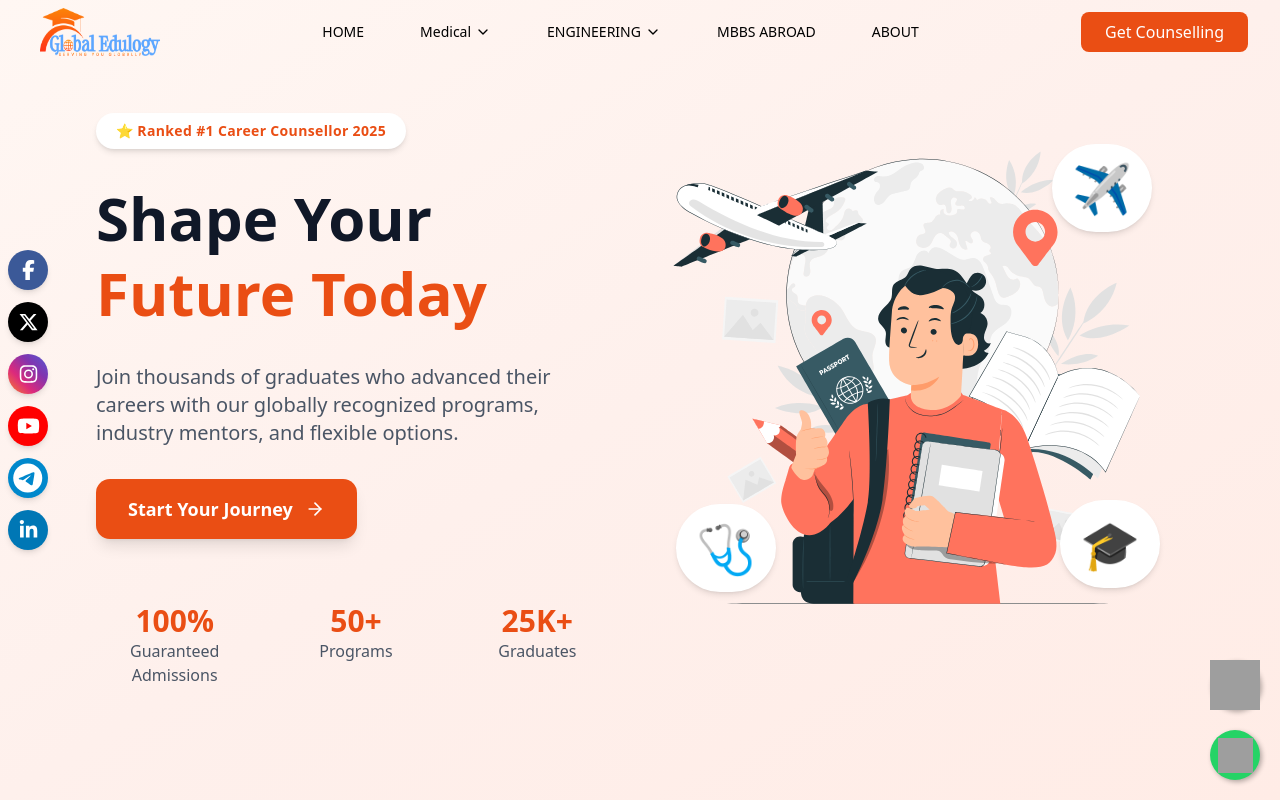
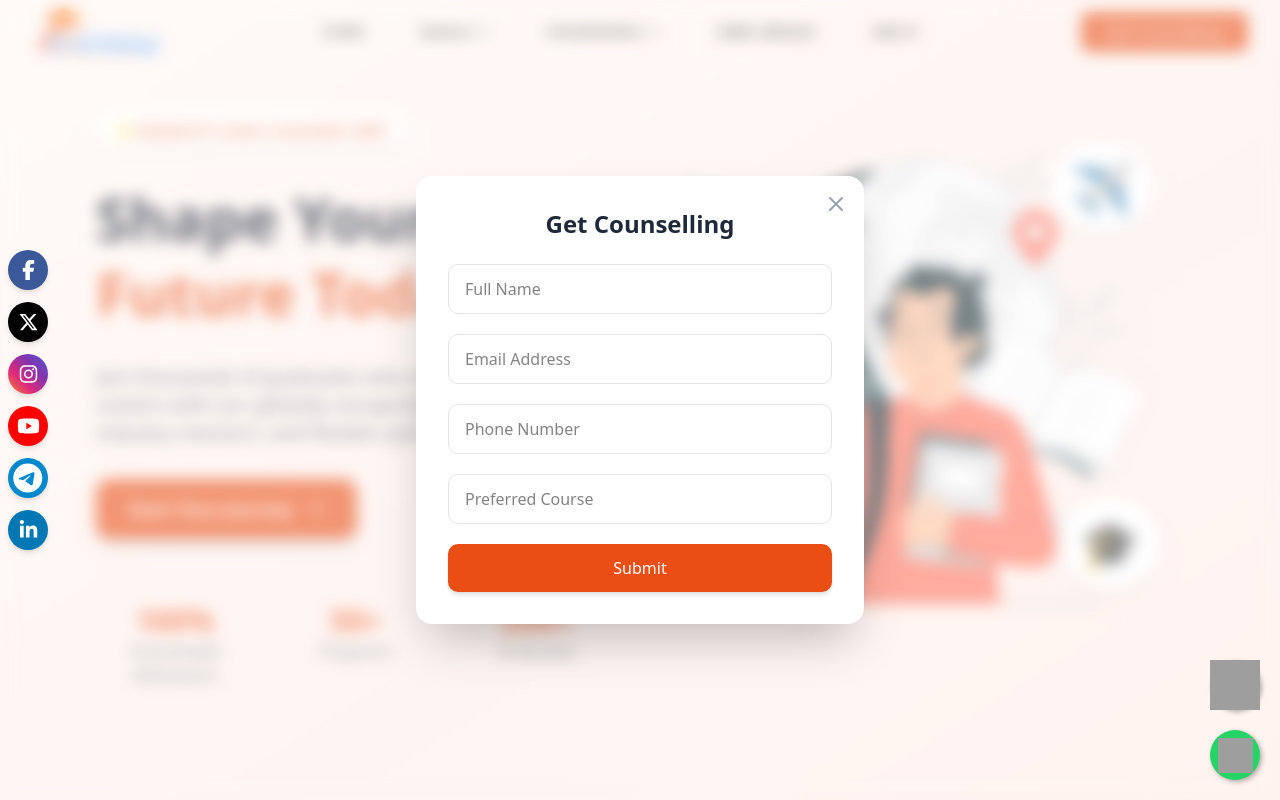
Before and after one commit to saqeebkhan2022/globaledulogy, a Next.js app: page / in a window 1280 px wide. Both pictures are taken after a click on the button "Get Counselling". Shown: the top 800 px of the page. Built offline with nearby package versions, Linux system fonts and the light colour scheme; grey boxes are pictures that could not be loaded.

Commit message:
form popup

```diff
--- /dev/null
+++ b/app/api/enquiry/route.js
@@ -0,0 +1,53 @@
+import nodemailer from "nodemailer";
+
+export async function POST(req) {
+  try {
+    const { name, email, phone, course } = await req.json();
+
+    // Setup transporter
+    const transporter = nodemailer.createTransport({
+      host: "smtp.gmail.com",
+      port: 465,
+      secure: true,
+      auth: {
+        user: "shshank2022@gmail.com",
+        pass: "ykcxlpiqhykmqscw",
+      },
+    });
+
+    // Send email
+    await transporter.sendMail({
+      from: `"Counselling Form" <${process.env.EMAIL_USER}>`,
+      to: "quadriabsaar@gmail.com",
+      subject: "New Counselling Form Submission",
+      html: `
+        <div style="font-family: Arial, sans-serif; line-height: 1.6; color: #333; background:#f9f9f9; padding:30px;">
+          <div style="max-width:600px; margin:0 auto; background:#fff; border-radius:8px; box-shadow:0 2px 6px rgba(0,0,0,0.1); padding:20px;">
+            <h2 style="color:#003366; text-align:center; margin-bottom:10px;">New Enquiry</h2>
+            <table style="border-collapse: collapse; width: 100%; font-size: 14px;">
+              <tr><td style="padding:10px; font-weight:bold; background:#f1f5f9;">Course</td><td style="padding:10px;">${course}</td></tr>
+              <tr><td style="padding:10px; font-weight:bold; background:#f1f5f9;">Name</td><td style="padding:10px;">${name}</td></tr>
+              <tr><td style="padding:10px; font-weight:bold; background:#f1f5f9;">Email</td><td style="padding:10px;"><a href="mailto:${email}">${email}</a></td></tr>
+              <tr><td style="padding:10px; font-weight:bold; background:#f1f5f9;">Phone</td><td style="padding:10px;">${phone}</td></tr>
+            </table>
+            <p style="margin-top:20px; font-size:14px; color:#555; text-align:center;">Please review the submission and take the necessary action.</p>
+          </div>
+        </div>
+      `,
+    });
+
+    return new Response(
+      JSON.stringify({ message: "Form submitted successfully!" }),
+      {
+        status: 200,
+        headers: { "Content-Type": "application/json" },
+      }
+    );
+  } catch (error) {
+    console.error(error);
+    return new Response(JSON.stringify({ message: "Error sending form" }), {
+      status: 500,
+      headers: { "Content-Type": "application/json" },
+    });
+  }
+}
--- a/app/components/CounsellingSection.jsx
+++ b/app/components/CounsellingSection.jsx
@@ -26,7 +26,7 @@ export default function CounsellingSection() {
   const handleSubmit = async (e) => {
     e.preventDefault();
     try {
-      const res = await fetch("/api/contact", {
+      const res = await fetch("/api/counselling", {
         method: "POST",
         headers: { "Content-Type": "application/json" },
         body: JSON.stringify(form),
--- a/app/components/navbar.jsx
+++ b/app/components/navbar.jsx
@@ -4,6 +4,7 @@ import { useState, useEffect } from "react";
 import { ChevronDown, Menu, X } from "lucide-react";
 import Image from "next/image";
 import logo from "../../public/images/logo.png";
+import { toast } from "react-toastify";
 
 export default function Navbar() {
   const [isOpen, setIsOpen] = useState(false);
@@ -12,6 +13,7 @@ export default function Navbar() {
   const [ugOpen, setUgOpen] = useState(false);
   const [pgOpen, setPgOpen] = useState(false);
   const [isScrolled, setIsScrolled] = useState(false);
+  const [showForm, setShowForm] = useState(false);
 
   useEffect(() => {
     const handleScroll = () => {
@@ -21,7 +23,39 @@ export default function Navbar() {
     return () => window.removeEventListener("scroll", handleScroll);
   }, []);
 
+  const handleSubmit = async (e) => {
+    e.preventDefault();
+
+    const formData = {
+      name: e.target[0].value,
+      email: e.target[1].value,
+      phone: e.target[2].value,
+      course: e.target[3].value,
+    };
+
+    try {
+      const res = await fetch("/api/enquiry", {
+        method: "POST",
+        headers: {
+          "Content-Type": "application/json",
+        },
+        body: JSON.stringify(formData),
+      });
+
+      if (res.ok) {
+        toast.success("Form submitted successfully!");
+        setShowForm(false);
+      } else {
+        toast.error("❌ Something went wrong. Please try again.");
+      }
+    } catch (error) {
+      console.error(error);
+      toast.error("⚠️ Failed to send form.");
+    }
+  };
+
   return (
+    <>
       <nav
         className={`fixed top-0 w-full z-50 transition-all duration-300 ${
           isScrolled
@@ -276,7 +310,10 @@ export default function Navbar() {
 
             {/* CTA Button */}
             <div className="hidden md:block">
-            <button className="bg-[#EA4E14] hover:bg-[#d63f0f] text-white px-6 py-2 rounded-md font-medium transition-colors duration-200">
+              <button
+                onClick={() => setShowForm(true)}
+                className="bg-[#EA4E14] hover:bg-[#d63f0f] text-white px-6 py-2 rounded-md font-medium transition-colors duration-200"
+              >
                 Get Counselling
               </button>
             </div>
@@ -497,7 +534,10 @@ export default function Navbar() {
                 </a>
 
                 <div className="px-3 py-2">
-                <button className="w-full bg-[#EA4E14] hover:bg-[#d63f0f] text-white px-6 py-2 rounded-md font-medium transition-colors duration-200">
+                  <button
+                    onClick={() => setShowForm(true)}
+                    className="w-full bg-[#EA4E14] hover:bg-[#d63f0f] text-white px-6 py-2 rounded-md font-medium transition-colors duration-200"
+                  >
                     Get Counselling
                   </button>
                 </div>
@@ -506,5 +546,59 @@ export default function Navbar() {
           )}
         </div>
       </nav>
+
+      {/* Popup Modal Form */}
+      {showForm && (
+        <div className="fixed inset-0 z-50 flex items-center justify-center bg-white/40 backdrop-blur-sm">
+          <div className="bg-white rounded-2xl shadow-2xl w-full max-w-md p-8 relative animate-fade-in">
+            {/* Close button */}
+            <button
+              onClick={() => setShowForm(false)}
+              className="absolute top-4 right-4 text-gray-400 hover:text-red-500 transition"
+            >
+              <X className="h-6 w-6" />
+            </button>
+
+            <h2 className="text-2xl font-semibold mb-6 text-center text-gray-800">
+              Get Counselling
+            </h2>
+
+            <form onSubmit={handleSubmit} className="space-y-5">
+              <input
+                type="text"
+                placeholder="Full Name"
+                required
+                className="w-full px-4 py-3 border rounded-lg focus:ring-2 focus:ring-[#EA4E14] outline-none transition"
+              />
+              <input
+                type="email"
+                placeholder="Email Address"
+                required
+                className="w-full px-4 py-3 border rounded-lg focus:ring-2 focus:ring-[#EA4E14] outline-none transition"
+              />
+              <input
+                type="tel"
+                placeholder="Phone Number"
+                required
+                className="w-full px-4 py-3 border rounded-lg focus:ring-2 focus:ring-[#EA4E14] outline-none transition"
+              />
+              <input
+                type="text"
+                placeholder="Preferred Course"
+                required
+                className="w-full px-4 py-3 border rounded-lg focus:ring-2 focus:ring-[#EA4E14] outline-none transition"
+              />
+
+              <button
+                type="submit"
+                className="w-full bg-[#EA4E14] hover:bg-[#d63f0f] text-white px-4 py-3 rounded-lg font-medium transition-colors duration-200 shadow-md"
+              >
+                Submit
+              </button>
+            </form>
+          </div>
+        </div>
+      )}
+    </>
   );
 }
```
Also changed, not shown: app/api/counselling/route.js (renamed from app/api/contact/route.js). Lines whose indentation alone changed are shown as unchanged.
